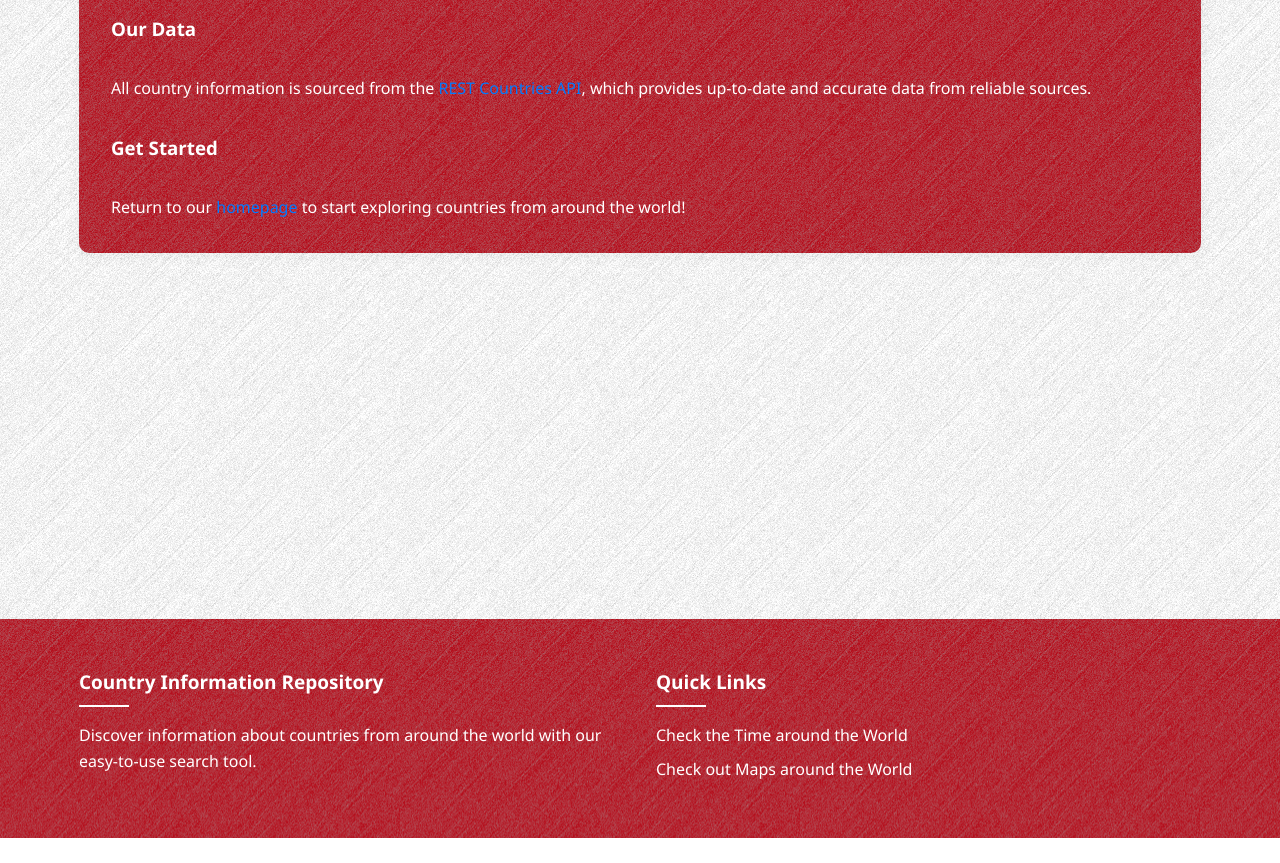
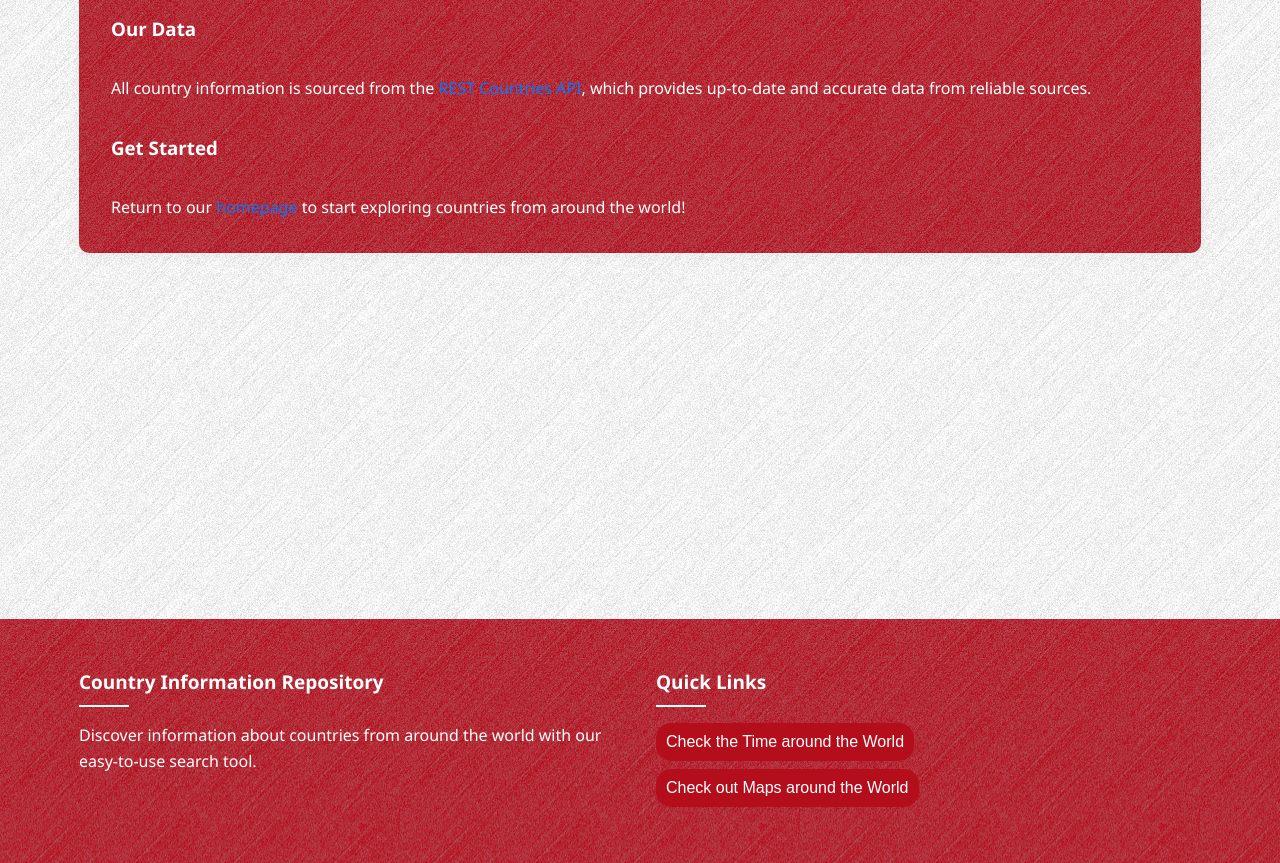
Before and after one commit to marwanahbab/MIS455-Final-Practical-2230606, a plain HTML site: page about.html in a window 1280 px wide. Shown: the part 207-1070 px from the top of the page. Before the commit the page ends 1045 px from the top, so only its background shows below. Drawn offline with Linux system fonts and the light colour scheme.

Commit message:
did the same for the about page

```diff
--- a/about.html
+++ b/about.html
@@ -50,8 +50,8 @@
             <div class="footer-section">
                 <h3>Quick Links</h3>
                 <ul>
-                    <li><a href="https://www.timeanddate.com/worldclock/" target="https://www.timeanddate.com/worldclock/">Check the Time around the World</a></li>
-                    <li><a href="https://www.google.com/maps" target="https://www.google.com/maps">Check out Maps around the World</a></li>
+                    <li><button class="linkbutton"><a href="https://www.timeanddate.com/worldclock/" target="https://www.timeanddate.com/worldclock/">Check the Time around the World</a></button></li>
+                    <li><button class="linkbutton"><a href="https://www.google.com/maps" target="https://www.google.com/maps">Check out Maps around the World</a></button></li>
                 </ul>
             </div>
         </div>
```
Also changed, not shown: index.html (+1 -1 lines).
